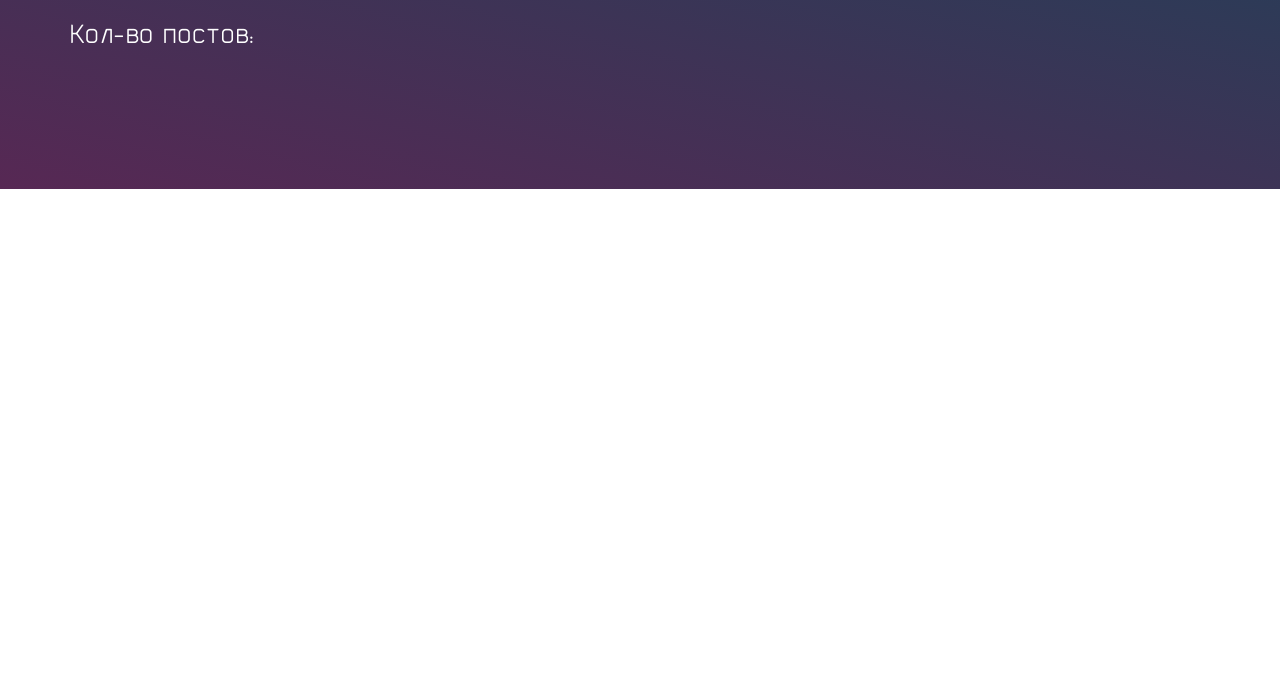
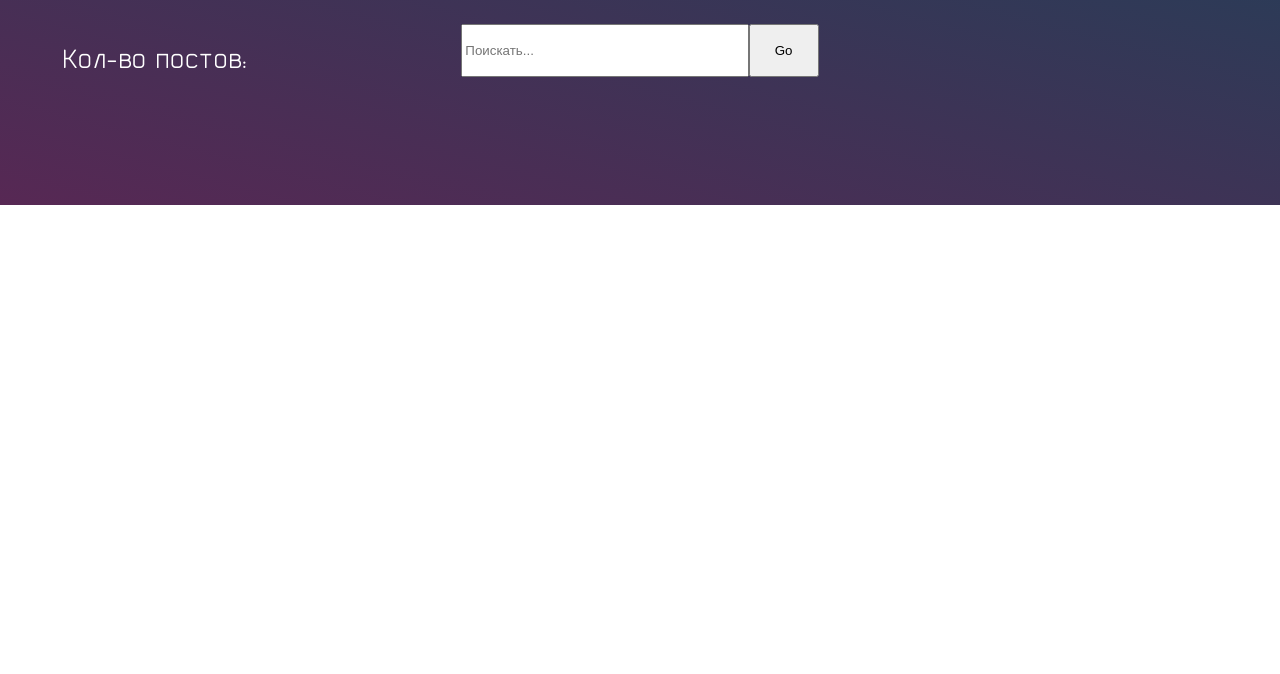
Before and after one commit to Sterlingov/only-energy, a plain HTML site: page posts.html in a window 1280 px wide. Shown: the part 126-800 px from the top of the page. Drawn offline with Linux system fonts and the light colour scheme; no server answers.

Commit message:
Строка поиска Стилизовать! 	modified:   posts.html 	modified:   style.css

```diff
--- a/posts.html
+++ b/posts.html
@@ -27,7 +27,13 @@
   </div>
    <!-- шапка -->
 <h1 class="obz">Обзоры энергетиков</h1>
-<p class="count-p">Кол-во постов: </p>
+<div class="underobz">
+  <p class="count-p">Кол-во постов: </p>
+  <form action="" class="search-form">
+    <input type="text" placeholder="Поискать..." name="search">
+    <button type="submit">Go</button>
+  </form>
+</div>
 <div class="posts">
 
 </div>
--- a/style.css
+++ b/style.css
@@ -279,10 +279,31 @@ font-family: cuyabra ;
 }
 
 .count-p{
-  margin-left: 5%;
   font-size: 25px;
   margin-bottom: 1%;
   color: white;
+}
+
+.search-form{
+  display: flex;
+}
+
+.search-form input{
+  width: 80%;
+}
+
+.search-form button{
+  width: 20%;
+}
+
+.underobz{
+  display: grid;
+  grid-template-columns: repeat(3, 1fr);
+  grid-column-gap: 40px;
+  grid-row-gap: 40px;
+  width: 90vw;
+  margin-left: auto;
+  margin-right: auto;
 }
 
 .footer{
```
